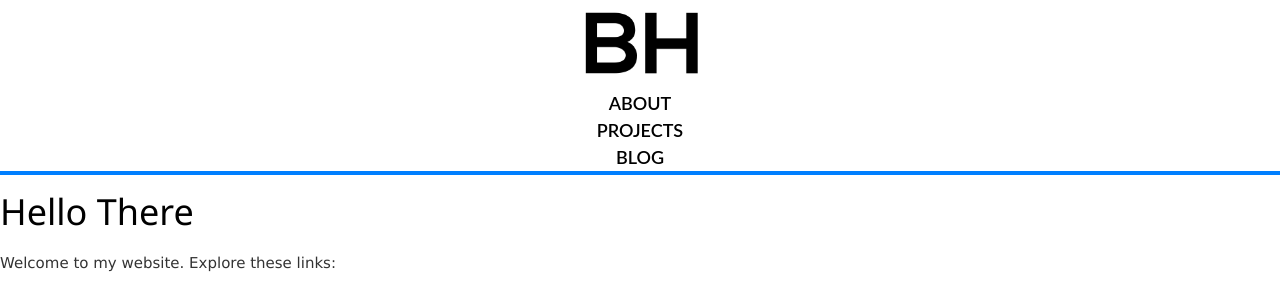
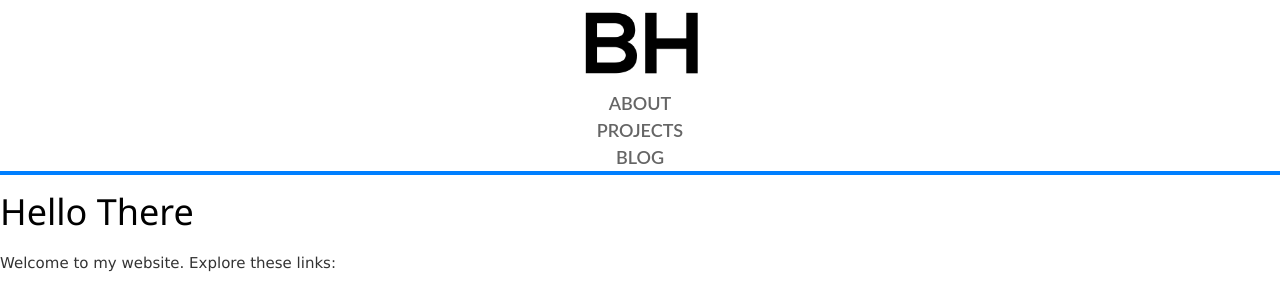
Before and after one commit to beauhodes/beauhodes.github.io, a Jekyll site: the page built from index.html, in a window 1280 px wide. Shown: the top 287 px of the page. Built offline with Jekyll 4.4.1, drawn with Linux system fonts in a browser that asks for light colours.

Commit message:
Update main.css

```diff
--- a/css/main.css
+++ b/css/main.css
@@ -55,9 +55,12 @@ footer {
     text-decoration: none;
     font-weight: 600;
     color: black;
+    opacity: 0.6;
+    transition: 0.3s;
     padding: 1em 1em;
 }
 .navLinks:hover {
+    opacity: 1;
     color: #007fff;
     padding: 1em 1em;
 }
```
